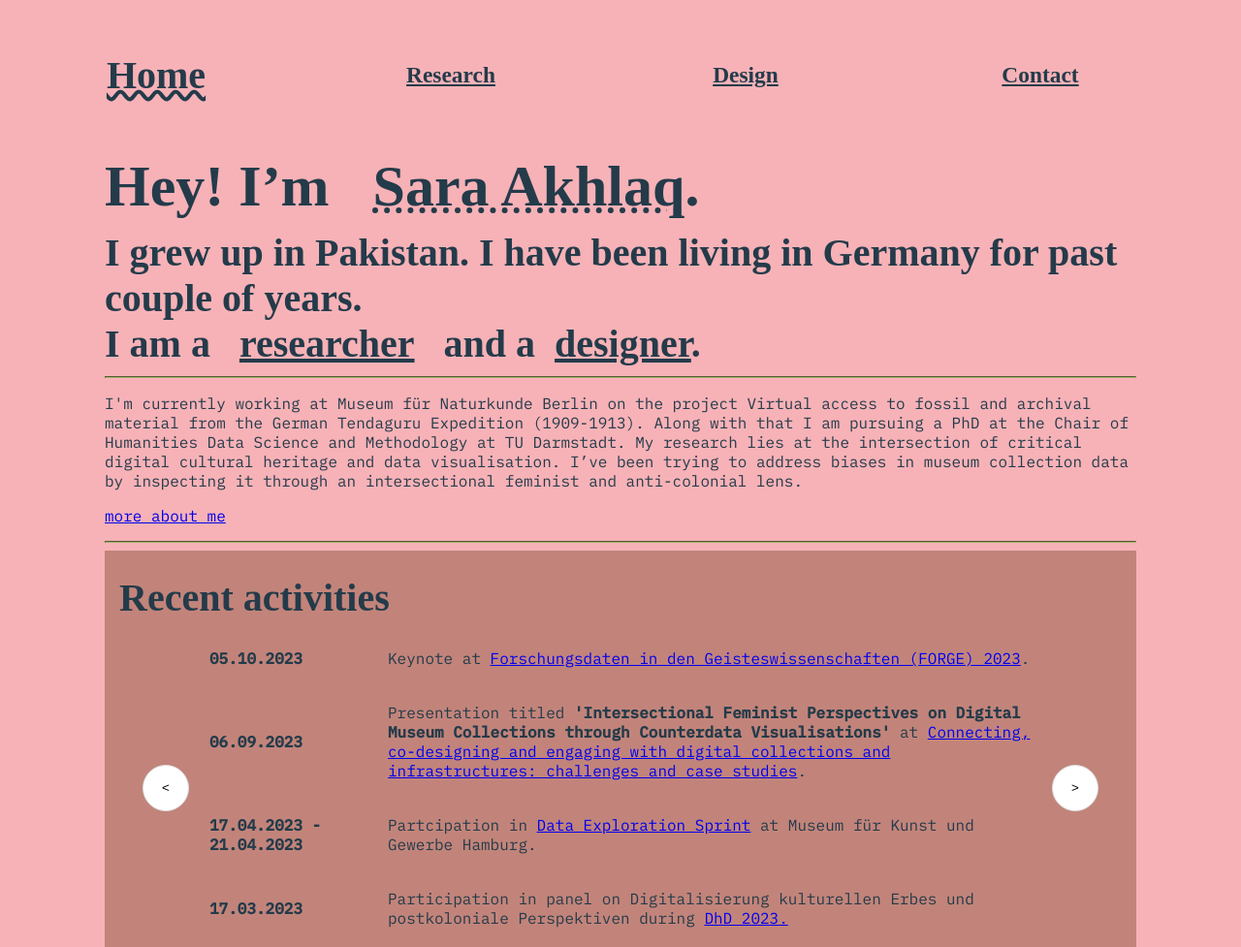
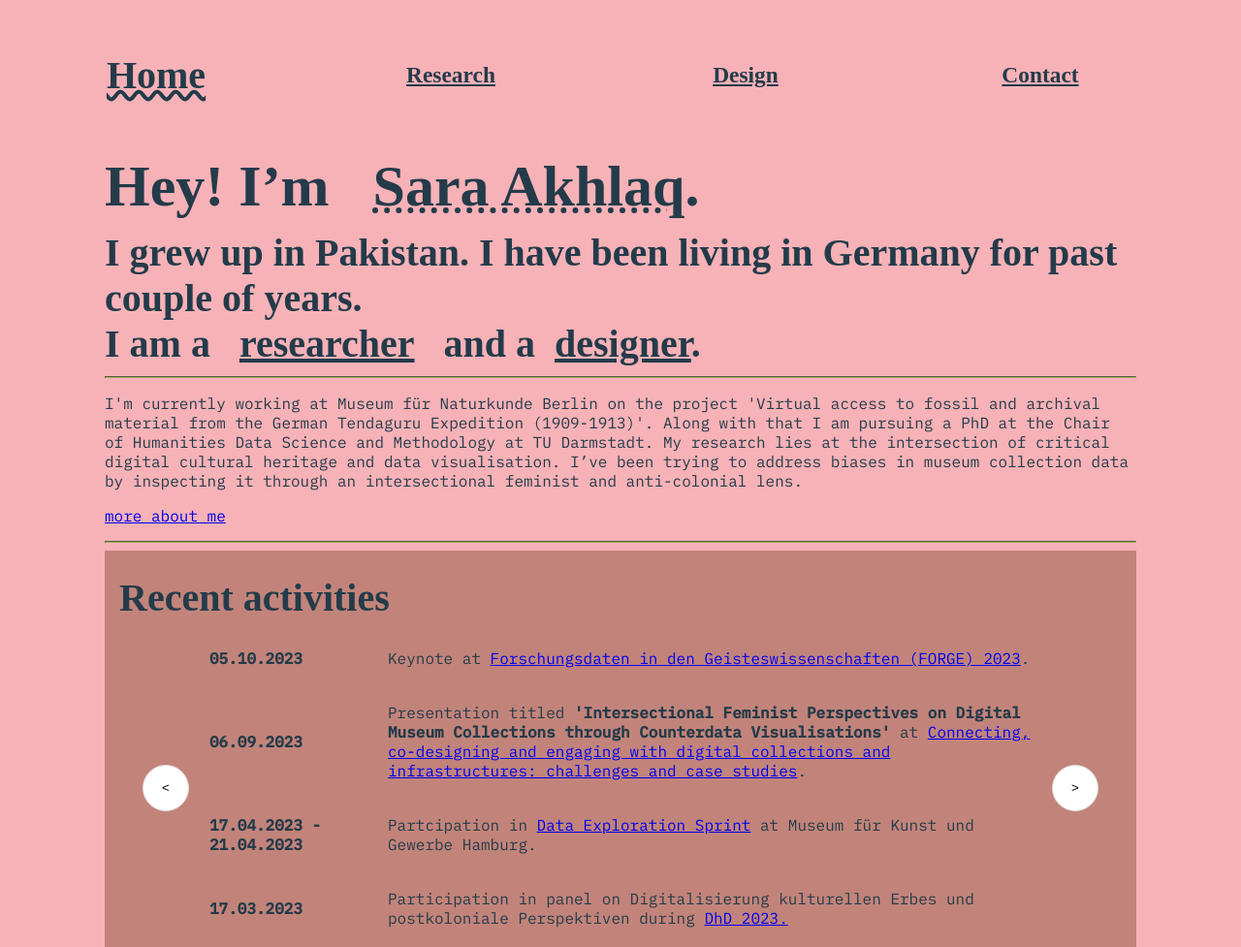
Before and after one commit to alltheakhlaq/alltheakhlaq.github.io, a Gatsby site: page / in a window 1280 px wide. Shown: the top 977 px of the page at 97% size. Built offline with nearby package versions, Linux system fonts and the light colour scheme; Gatsby itself is replaced by a stand-in of ours; a web font is replaced by a local one.

Commit message:
update project name

```diff
--- a/src/pages/index.js
+++ b/src/pages/index.js
@@ -36,7 +36,7 @@ const Index = () => {
         </h2>
         <hr></hr>
         <p>
-          I'm currently working at Museum für Naturkunde Berlin on the project Virtual access to fossil and archival material from the German Tendaguru Expedition (1909-1913). Along with that I am  pursuing a PhD at the Chair of Humanities Data Science and Methodology at TU Darmstadt. My research lies at the intersection of critical digital cultural heritage and data
+          I'm currently working at Museum für Naturkunde Berlin on the project 'Virtual access to fossil and archival material from the German Tendaguru Expedition (1909-1913)'. Along with that I am  pursuing a PhD at the Chair of Humanities Data Science and Methodology at TU Darmstadt. My research lies at the intersection of critical digital cultural heritage and data
           visualisation. I’ve been trying to address biases in museum collection data by inspecting it through an intersectional feminist and anti-colonial
           lens.
         </p>{" "}
```
